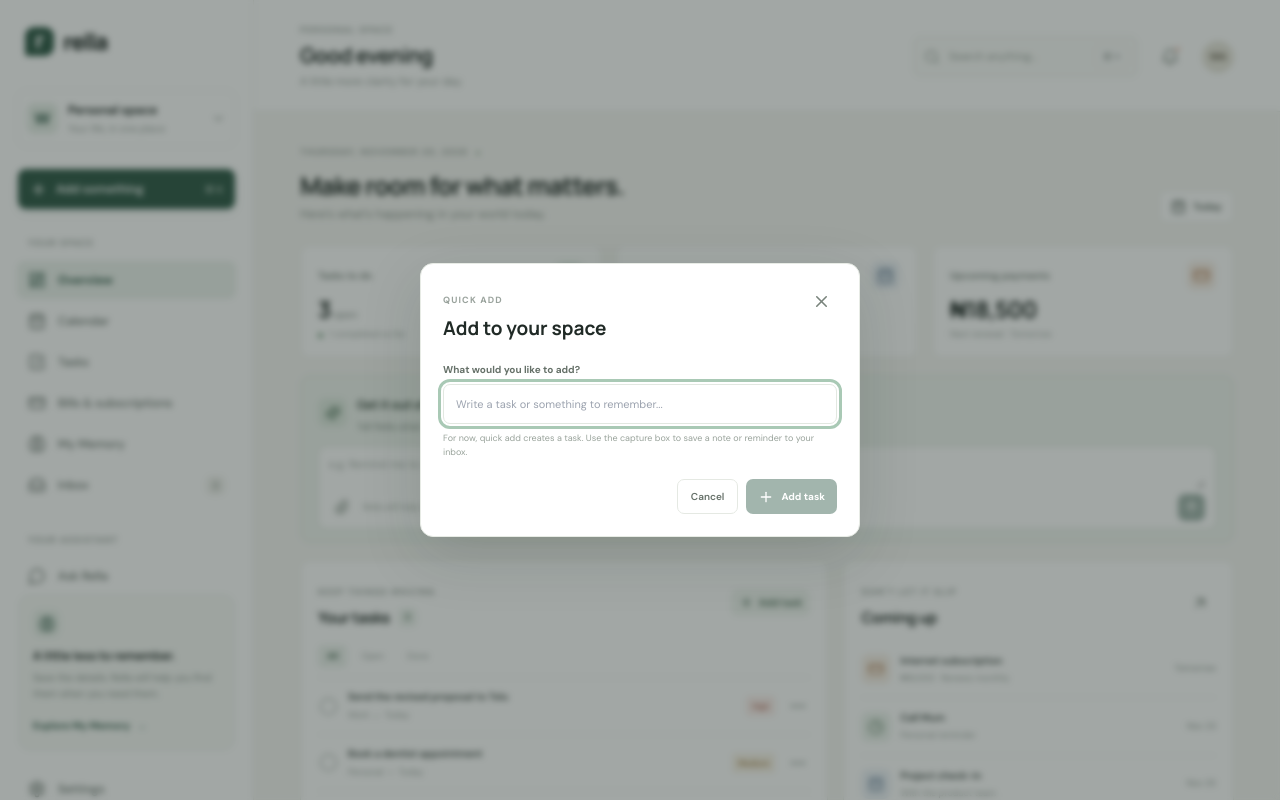
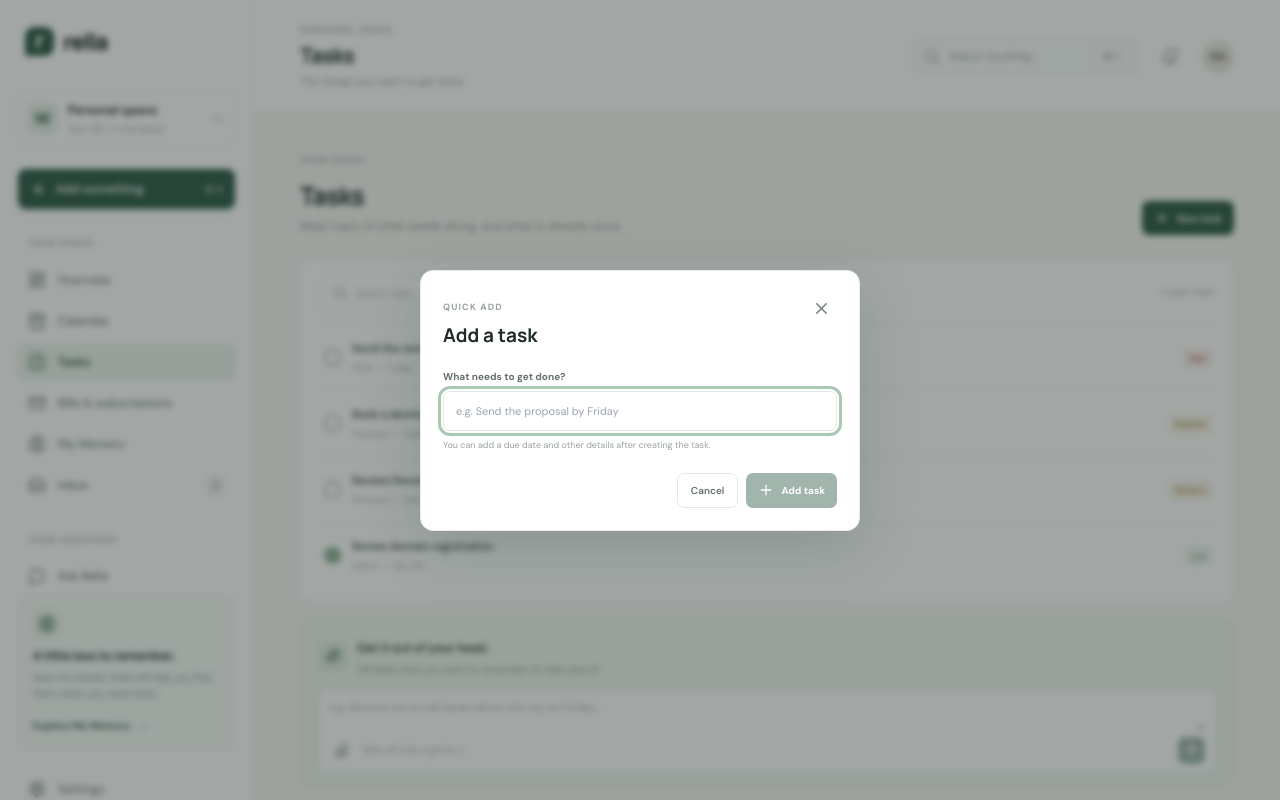
Before and after one commit to Wuraola-Adebisi/Rella, a React (Vite) app: page / in a window 1280 px wide. Both pictures are taken after a click on the button "Add task". Shown: the top 800 px of the page. Built offline with nearby package versions, Linux system fonts and the light colour scheme; the HTML template or start-up script is replaced by a standard one.

Commit message:
feat: complete App.tsx first-pass interactions

```diff
--- a/src/App.tsx
+++ b/src/App.tsx
@@ -4,8 +4,8 @@ import Sidebar from './components/Sidebar'
 import Topbar from './components/Topbar'
 import Overview from './components/Overview'
 import SectionView from './components/SectionView'
-import { initialTasks, memories, reminders } from './data'
-import type { Task, ViewId } from './types'
+import { initialTasks, memories as starterMemories, reminders } from './data'
+import type { Memory, Task, ViewId } from './types'
 
 const subtitles: Record<ViewId, string> = {
   overview: 'A little more clarity for your day.', calendar: 'Your time, plans and commitments.', tasks: 'The things you want to get done.', bills: 'Recurring payments, without the surprises.', memory: 'Keep the details that matter close.', inbox: 'Everything you have not sorted yet.', assistant: 'A second mind for the details of everyday life.',
@@ -14,6 +14,7 @@ const subtitles: Record<ViewId, string> = {
 export default function App() {
   const [activeView, setActiveView] = useState<ViewId>('overview')
   const [tasks, setTasks] = useState<Task[]>(initialTasks)
+  const [memories] = useState<Memory[]>(starterMemories)
   const [modalOpen, setModalOpen] = useState(false)
   const [newTask, setNewTask] = useState('')
   const [toast, setToast] = useState('')
@@ -32,13 +33,22 @@ export default function App() {
     setModalOpen(false)
     notify('Task added to your list')
   }
+  const saveCapture = () => {
+    if (!newTask.trim()) return
+    setCapturedItems(current => [newTask.trim(), ...current])
+    setNewTask('')
+    setModalOpen(false)
+    notify('Saved to your inbox')
+  }
   const toggleTask = (id: string) => setTasks(current => current.map(task => task.id === id ? { ...task, completed: !task.completed } : task))
   const capture = (value: string) => { setCapturedItems(current => [value, ...current]); notify('Added to your inbox') }
   const notify = (message: string) => { setToast(message); window.setTimeout(() => setToast(''), 2600) }
+  const isTaskView = activeView === 'tasks'
+  const modalTitle = isTaskView ? 'Add a task' : activeView === 'memory' ? 'Save a memory' : activeView === 'calendar' ? 'Capture an event' : activeView === 'bills' ? 'Capture a payment' : 'Save something for later'
   const activeTitle = activeView === 'overview' ? 'Good evening' : ({ calendar: 'Calendar', tasks: 'Tasks', bills: 'Bills & subscriptions', memory: 'My Memory', inbox: 'Inbox', assistant: 'Ask Rella' } as Record<ViewId, string>)[activeView]
 
-  return <div className="app-shell"><Sidebar activeView={activeView} onNavigate={setActiveView} onAdd={() => setModalOpen(true)} /><main className="main-area"><Topbar title={activeTitle} subtitle={subtitles[activeView]} /><div className="page-content">{activeView === 'overview' ? <Overview tasks={tasks} reminders={reminders} memories={memories} onToggleTask={toggleTask} onAddTask={() => setModalOpen(true)} onCapture={capture} onNavigate={setActiveView} /> : <SectionView view={activeView} tasks={tasks} memories={memories} onToggleTask={toggleTask} onAdd={() => setModalOpen(true)} onCapture={capture} />}</div></main>
-    {modalOpen && <div className="modal-backdrop" onMouseDown={e => { if (e.target === e.currentTarget) setModalOpen(false) }}><form className="add-modal" onSubmit={e => { e.preventDefault(); addTask() }}><div className="modal-heading"><div><span className="section-kicker">QUICK ADD</span><h2>Add to your space</h2></div><button type="button" className="subtle-icon" onClick={() => setModalOpen(false)} aria-label="Close"><X size={19} /></button></div><label htmlFor="new-task">What would you like to add?</label><input id="new-task" autoFocus value={newTask} onChange={e => setNewTask(e.target.value)} placeholder="Write a task or something to remember..." /><p className="modal-hint">For now, quick add creates a task. Use the capture box to save a note or reminder to your inbox.</p><div className="modal-actions"><button type="button" className="secondary-button" onClick={() => setModalOpen(false)}>Cancel</button><button type="submit" className="primary-button" disabled={!newTask.trim()}><Plus size={16} /> Add task</button></div></form></div>}
+  return <div className="app-shell"><Sidebar activeView={activeView} onNavigate={setActiveView} onAdd={() => setModalOpen(true)} /><main className="main-area"><Topbar title={activeTitle} subtitle={subtitles[activeView]} /><div className="page-content">{activeView === 'overview' ? <Overview tasks={tasks} reminders={reminders} memories={memories} onToggleTask={toggleTask} onAddTask={() => { setActiveView('tasks'); setModalOpen(true) }} onCapture={capture} onNavigate={setActiveView} /> : <SectionView view={activeView} tasks={tasks} memories={memories} capturedItems={capturedItems} onToggleTask={toggleTask} onAdd={() => setModalOpen(true)} onCapture={capture} />}</div></main>
+    {modalOpen && <div className="modal-backdrop" onMouseDown={e => { if (e.target === e.currentTarget) setModalOpen(false) }}><form className="add-modal" onSubmit={e => { e.preventDefault(); isTaskView ? addTask() : saveCapture() }}><div className="modal-heading"><div><span className="section-kicker">QUICK ADD</span><h2>{modalTitle}</h2></div><button type="button" className="subtle-icon" onClick={() => setModalOpen(false)} aria-label="Close"><X size={19} /></button></div><label htmlFor="new-task">{isTaskView ? 'What needs to get done?' : 'What would you like to keep?'}</label><input id="new-task" autoFocus value={newTask} onChange={e => setNewTask(e.target.value)} placeholder={isTaskView ? 'e.g. Send the proposal by Friday' : 'Write a detail, date or commitment...'} /><p className="modal-hint">{isTaskView ? 'You can add a due date and other details after creating the task.' : 'This will be saved to your Inbox so you can organise it into the right place.'}</p><div className="modal-actions"><button type="button" className="secondary-button" onClick={() => setModalOpen(false)}>Cancel</button><button type="submit" className="primary-button" disabled={!newTask.trim()}><Plus size={16} /> {isTaskView ? 'Add task' : 'Save to inbox'}</button></div></form></div>}
     {toast && <div className="toast-message">{toast}</div>}
   </div>
 }
```
